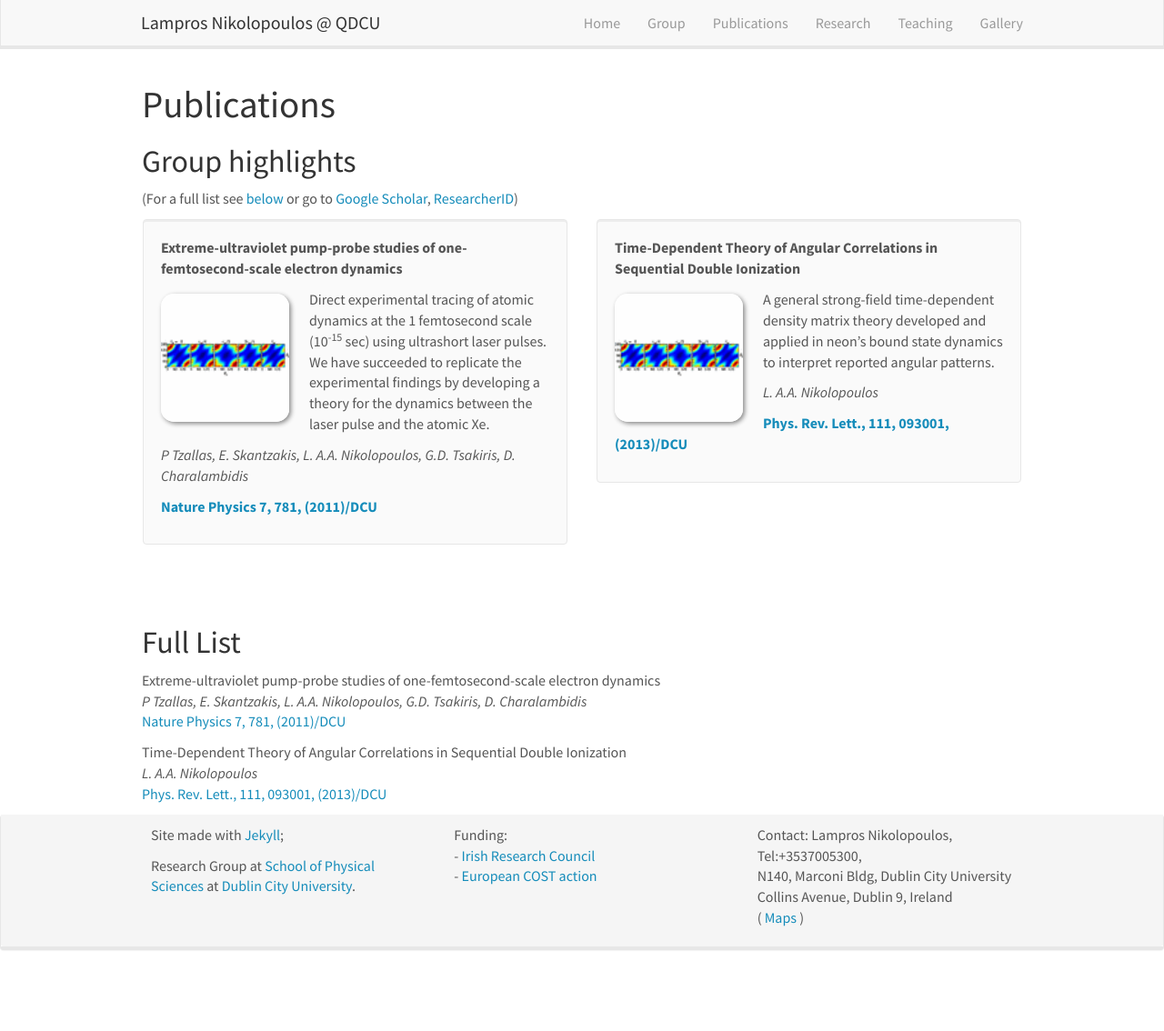
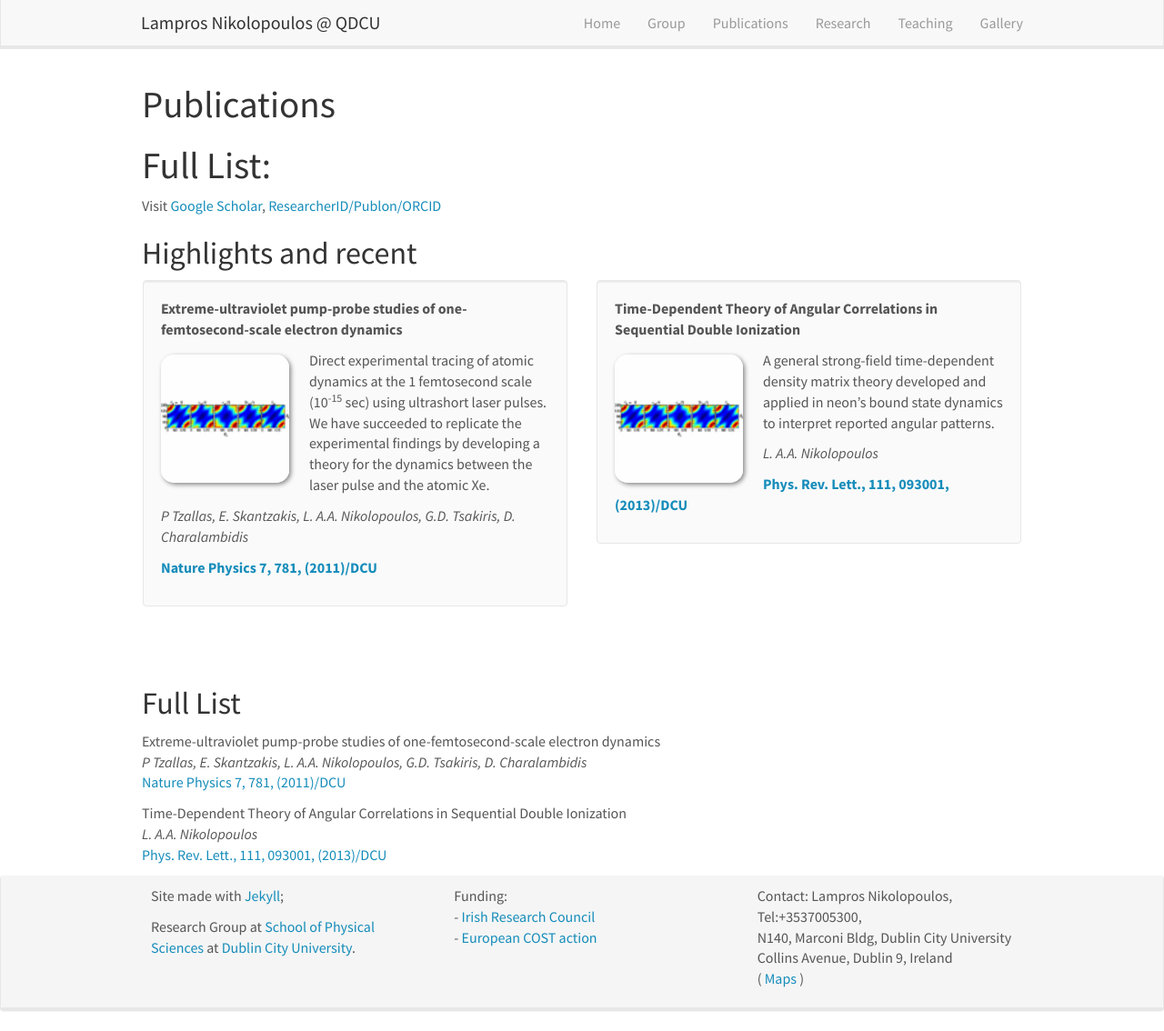
Before and after one commit to lnikolopoulos/lnikolopoulos.github.io, a Jekyll site: the page built from _pages/publications.md, in a window 1280 px wide and 1134 px high. Shown: the whole window at 91% size. Built offline with Jekyll 4.4.1, drawn with Linux system fonts in a browser that asks for light colours; nearby versions of some CDN libraries.

Commit message:
update of publications.md

```diff
--- a/_pages/publications.md
+++ b/_pages/publications.md
@@ -9,9 +9,15 @@ permalink: /publications/
 
 # Publications
 
-## Group highlights
 
-(For a full list see [below](#full-list) or go to [Google Scholar](https://scholar.google.ch/citations?user=TqxYWZsAAAAJ), [ResearcherID](https://www.researcherid.com/rid/D-7763-2012))
+# Full List:
+
+<!-- See  [below](#full-list) -->
+
+Visit [Google Scholar](https://scholar.google.com/citations?hl=en&user=zD4qA7QAAAAJ), [ResearcherID/Publon/ORCID](https://publons.com/researcher/1211751/lampros-nikolopoulos/)
+
+## Highlights and recent
+
 
 {% assign number_printed = 0 %}
 {% for publi in site.data.publist %}
```
